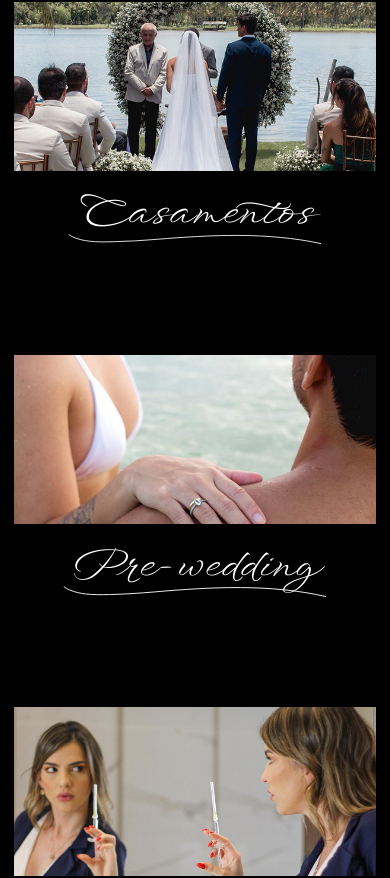
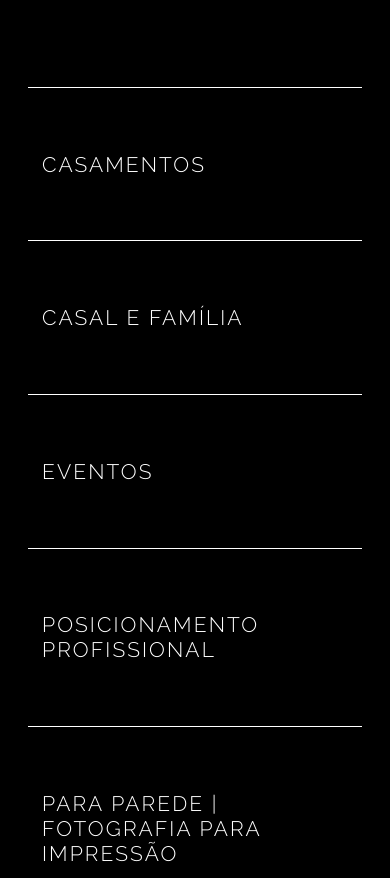
Before and after one commit to MariliaNewton/mutum, a React (Vite) app: page / in a window 390 px wide. Shown: the part 1773-2651 px from the top of the page. Built offline with nearby package versions, Linux system fonts and the light colour scheme.

Commit message:
redesign portfolio section layout and gallery styling

```diff
--- a/src/components/Portfolio.jsx
+++ b/src/components/Portfolio.jsx
@@ -1,148 +1,124 @@
-import { useRef } from "react";
-import { motion, useAnimation, useInView } from "motion/react";
+import { useState } from "react";
+import { motion, AnimatePresence } from "motion/react";
 import { Link, useOutletContext } from "react-router-dom";
 
-export default function Portfolio({ backgroundColor }) {
+const categories = [
+  { name: "Casamentos", photoUrl: "images/casamentos.jpg", slug: "casamentos" },
+  {
+    name: "Casal e Família",
+    photoUrl: "images/prewedding.jpg",
+    slug: "pre-wedding",
+  },
+  { name: "Eventos", photoUrl: "images/eventos.jpg", slug: "eventos" },
+  {
+    name: "Posicionamento Profissional",
+    photoUrl: "images/profissionais.jpg",
+    slug: "profissionais",
+  },
+  {
+    name: "Para Parede | Fotografia Para Impressão",
+    photoUrl: "images/prints.jpg",
+    slug: "prints",
+  },
+];
+
+export default function Portfolio({ backgroundColor, headerTextColor }) {
   const { isMobile } = useOutletContext();
+  const [activeCategory, setActiveCategory] = useState(categories[0]);
+  const [isHovering, setIsHovering] = useState(false);
+
   return (
-    <motion.section className="portfolio-container">
-      <PortfolioItem
-        name="Casamentos"
-        photoUrl={"images/casamentos.jpg"}
-        animateFromLeft={true}
-        backgroundColor={backgroundColor}
-        isMobile={isMobile}
-      />
-      <PortfolioItem
-        name="Pre-wedding"
-        photoUrl={"images/prewedding.jpg"}
-        backgroundColor={backgroundColor}
-        isMobile={isMobile}
-      />
-      <PortfolioItem
-        name="Profissionais"
-        photoUrl={"images/profissionais.jpg"}
-        animateFromLeft={true}
-        backgroundColor={backgroundColor}
-        isMobile={isMobile}
-      />
-      <PortfolioItem
-        name="Eventos"
-        photoUrl={"images/eventos.jpg"}
-        backgroundColor={backgroundColor}
-        isMobile={isMobile}
-      />
-      <PortfolioItem
-        name="Prints"
-        photoUrl={"images/prints.jpg"}
-        animateFromLeft={true}
-        backgroundColor={backgroundColor}
-        isMobile={isMobile}
-      />
+    <motion.section
+      className="portfolio-split-layout"
+      style={{
+        backgroundColor: "transparent",
+        "--portfolio-text": headerTextColor,
+        "--portfolio-border": headerTextColor,
+        "--portfolio-active-bg": headerTextColor,
+        "--portfolio-active-text": backgroundColor,
+      }}
+      onMouseEnter={() => setIsHovering(true)}
+      onMouseLeave={() => setIsHovering(false)}
+    >
+      {/* Left Menu */}
+      <div className="portfolio-menu">
+        {categories.map((category) => {
+          const isActive = activeCategory.name === category.name;
+
+          return (
+            <motion.div
+              key={category.name}
+              layout
+              className="portfolio-menu-item-wrapper"
+              onMouseEnter={() => setActiveCategory(category)}
+            >
+              {isActive && (
+                <motion.div
+                  layoutId="activeCategory"
+                  className="portfolio-menu-active-bg"
+                />
+              )}
+
+              <Link
+                to={`/${category.slug}`}
+                className={`portfolio-menu-item ${isActive ? "active" : ""}`}
+              >
+                {category.name}
+              </Link>
+            </motion.div>
+          );
+        })}
+      </div>
+
+      {/* Right Display */}
+      <div className="portfolio-display">
+        <motion.div
+          variants={{
+            hover: { x: "0%", y: "0%" },
+            initial: { x: "100%", y: "-100%" },
+          }}
+          className="portfolio-arrow-icon"
+          initial="initial"
+          animate={isHovering ? "hover" : "initial"}
+          transition={{ duration: 0.3 }}
+        >
+          <Link
+            to={`/${activeCategory.slug}`}
+            style={{
+              display: "flex",
+              width: "100%",
+              height: "100%",
+              justifyContent: "center",
+              alignItems: "center",
+            }}
+          >
+            <svg
+              viewBox="0 0 24 24"
+              fill="none"
+              stroke="currentColor"
+              strokeWidth="1"
+              strokeLinecap="round"
+              strokeLinejoin="round"
+            >
+              <line x1="7" y1="17" x2="17" y2="7" />
+              <polyline points="7 7 17 7 17 17" />
+            </svg>
+          </Link>
+        </motion.div>
+
+        <AnimatePresence mode="wait">
+          <motion.img
+            key={activeCategory.name}
+            src={activeCategory.photoUrl}
+            alt={activeCategory.name}
+            className="portfolio-display-image"
+            initial={{ opacity: 0 }}
+            animate={{ opacity: 1 }}
+            exit={{ opacity: 0 }}
+            transition={{ duration: 0.25 }}
+          />
+        </AnimatePresence>
+      </div>
     </motion.section>
   );
 }
-
-function PortfolioItem({
-  name,
-  photoUrl,
-  animateFromLeft = false,
-  backgroundColor,
-  isMobile,
-}) {
-  const ref = useRef(null);
-  const isInView = useInView(ref, { amount: 0.5, once: true });
-  const underlineControls = useAnimation();
-
-  return (
-    <motion.div
-      initial="hidden"
-      animate={isInView ? "visible" : "hidden"}
-      ref={ref}
-      className="portfolio-item"
-    >
-      <Link style={{ overflow: "hidden" }} to={`/${name}`}>
-        <motion.img
-          variants={{
-            hidden: {
-              opacity: 0,
-              translateX: isMobile ? "0%" : animateFromLeft ? "-70%" : "70%",
-            },
-            visible: {
-              opacity: [0, 0.1, 0.2, 1],
-              translateX: "0%",
-              transition: {
-                duration: 0.7,
-                ease: "easeOut",
-              },
-            },
-          }}
-          onMouseEnter={() => underlineControls.start("hover")}
-          onMouseLeave={() => underlineControls.start("rest")}
-          className="portfolio-cover-img"
-          src={photoUrl}
-          alt=""
-        />
-      </Link>
-
-      <motion.div
-        variants={{
-          hidden: {
-            opacity: 0,
-            transition: {
-              duration: 1,
-              delay: 0.25,
-              ease: "easeInOut",
-            },
-          },
-          visible: {
-            opacity: 1,
-            transition: {
-              duration: 1,
-              delay: 0.25,
-              ease: "easeInOut",
-            },
-          },
-        }}
-        className="portfolio-link-container"
-      >
-        <Link className="portfolio-link" to={`/${name}`}>
-          <motion.span
-            initial="rest"
-            onMouseEnter={() => underlineControls.start("hover")}
-            onMouseLeave={() => underlineControls.start("rest")}
-            animate={underlineControls}
-          >
-            <span className="portfolio-item-name">{name}</span>
-            <img
-              className="underline-static"
-              src="images/underline.svg"
-              alt=""
-            />
-            <motion.div
-              style={{ backgroundColor }}
-              variants={{
-                rest: {
-                  scaleX: 1,
-                  translateX: "-50%",
-                  transition: {
-                    duration: 0.3,
-                    ease: "easeInOut",
-                  },
-                },
-                hover: {
-                  scaleX: 0,
-                  transition: {
-                    duration: 0.5,
-                    ease: [0.0, 0, 0.15, 1],
-                  },
-                },
-              }}
-              className="underline-animated"
-            ></motion.div>
-          </motion.span>
-        </Link>
-      </motion.div>
-    </motion.div>
-  );
-}
--- a/src/index.css
+++ b/src/index.css
@@ -296,79 +296,91 @@ header {
 
 /* PORTFOLIO */
 
-.portfolio-container {
-  padding: 0rem 1.875rem;
+/* PORTFOLIO SPLIT LAYOUT */
+
+/* PORTFOLIO SPLIT LAYOUT */
+
+.portfolio-split-layout {
+  display: flex;
+  gap: 2rem;
+  min-height: 100vh;
+  margin: 20vh 2rem; /* background-color handled by inline style */
+}
+
+.portfolio-menu {
+  width: 50%;
   display: flex;
   flex-direction: column;
-  gap: 1.875rem;
-  overflow-x: hidden;
-}
-
-.portfolio-item {
+  border-top: 1px solid var(--portfolio-border);
+}
+
+.portfolio-menu-item-wrapper {
+  position: relative;
+  flex: 1;
+}
+
+.portfolio-menu-active-bg {
+  position: absolute;
+  inset: 0;
+  background: var(--portfolio-active-bg);
+  z-index: 0;
+}
+
+.portfolio-menu-item {
+  flex: 1;
+  height: 100%;
+  display: flex;
   align-items: center;
-  padding-top: 10vh;
-  display: flex;
-  justify-content: space-evenly;
+  padding: 0 1rem;
+  cursor: pointer;
+  border-bottom: 1px solid var(--portfolio-border);
+  color: var(--portfolio-text);
+  position: relative;
+  z-index: 1;
+  text-transform: uppercase;
+  letter-spacing: 0.1em;
+  font-size: 1.5rem;
+  font-weight: 300;
+  transition: color 0.3s ease;
+}
+
+.portfolio-menu-item.active {
+  color: var(--portfolio-active-text);
+}
+
+/* Right side display */
+.portfolio-display {
+  width: 50%;
+  position: relative;
+  height: calc(100vh - 10vh);
+  position: sticky;
+  top: 10vh;
+  overflow: hidden;
+}
+
+.portfolio-display-image {
+  width: 100%;
+  height: 100%;
+  object-fit: cover;
+}
+
+.portfolio-arrow-icon {
+  position: absolute;
+  top: 0;
+  right: 0;
+  width: 6rem;
+  height: 6rem;
+  background-color: var(--portfolio-active-bg);
+  display: flex;
+  justify-content: center;
   align-items: center;
-}
-
-.portfolio-item > a {
-  z-index: 4;
-}
-
-.portfolio-item:nth-child(even) {
-  flex-direction: row-reverse;
-}
-
-.portfolio-item:last-child {
-  margin-bottom: 17.5vh;
-}
-
-.portfolio-cover-img {
-  height: 100%;
-  aspect-ratio: 3/4;
-  object-fit: cover;
-  display: block;
-}
-
-.portfolio-link {
-  font-family: "WindSong";
-  color: var(--white);
-  font-size: 6rem;
-  letter-spacing: 0;
-  font-weight: 400;
-  position: relative;
-  margin: 0;
-}
-
-.portfolio-link-container {
-  display: flex;
-  justify-content: center;
-  width: 38rem;
-}
-
-.portfolio-item-name {
-  position: relative;
-  z-index: 3;
-}
-
-.underline-animated {
-  position: absolute;
-  left: 50%;
-  bottom: 0;
-  transform-origin: right;
+  z-index: 10;
+}
+
+.portfolio-arrow-icon svg {
+  width: 2rem;
   height: 2rem;
-  width: 110%;
-  z-index: 2;
-}
-
-.underline-static {
-  position: absolute;
-  left: 50%;
-  transform: translateX(-50%);
-  bottom: 0;
-  width: 110%;
-  z-index: 1;
+  color: var(--portfolio-active-text);
 }
 
 /* TESTIMONIALS */
@@ -1047,6 +1059,32 @@ footer {
   }
 
   /* PORTFOLIO SECTION */
+  .portfolio-menu {
+    width: 100%;
+    flex: 1;
+  }
+
+  .portfolio-menu-item-wrapper {
+    display: flex;
+    align-items: center;
+    border-bottom: 1px solid var(--portfolio-border);
+  }
+  .portfolio-menu-item {
+    border: none;
+  }
+
+  .portfolio-display {
+    display: none;
+  }
+
+  .portfolio-menu-active-bg {
+    display: none;
+  }
+
+  .portfolio-menu-item.active {
+    color: var(--portfolio-text);
+  }
+
   .portfolio-container > .portfolio-item {
     flex-direction: column;
     gap: 2rem;
@@ -1291,6 +1329,15 @@ footer {
   }
   .portfolio-arrows {
     display: none;
+  }
+  .portfolio-split-layout {
+    flex-direction: column;
+  }
+  .portfolio-menu {
+    width: 100%;
+  }
+  .portfolio-display {
+    display: none; /* Or handle differently for mobile */
   }
 
   /* NOT FOUND */
--- a/src/pages/HomePage.jsx
+++ b/src/pages/HomePage.jsx
@@ -18,7 +18,7 @@ export default function HomePage() {
 
   const { scrollYProgress } = useScroll({
     target: portfolioRef,
-    offset: ["start 100vh", "end 15vh"],
+    offset: ["start 120vh", "end 15vh"],
   });
 
   const progress = [0, 0.01, 0.15, 0.88, 1];
@@ -69,7 +69,10 @@ export default function HomePage() {
       <Hero />
       <Gallery />
       <div ref={portfolioRef}>
-        <Portfolio backgroundColor={backgroundColor} />
+        <Portfolio
+          backgroundColor={backgroundColor}
+          headerTextColor={headerTextColorScroll}
+        />
       </div>
       <Testimonials />
       <InstagramPreview />
```
Also changed, not shown: src/components/Gallery.jsx (+31 -4 lines).
